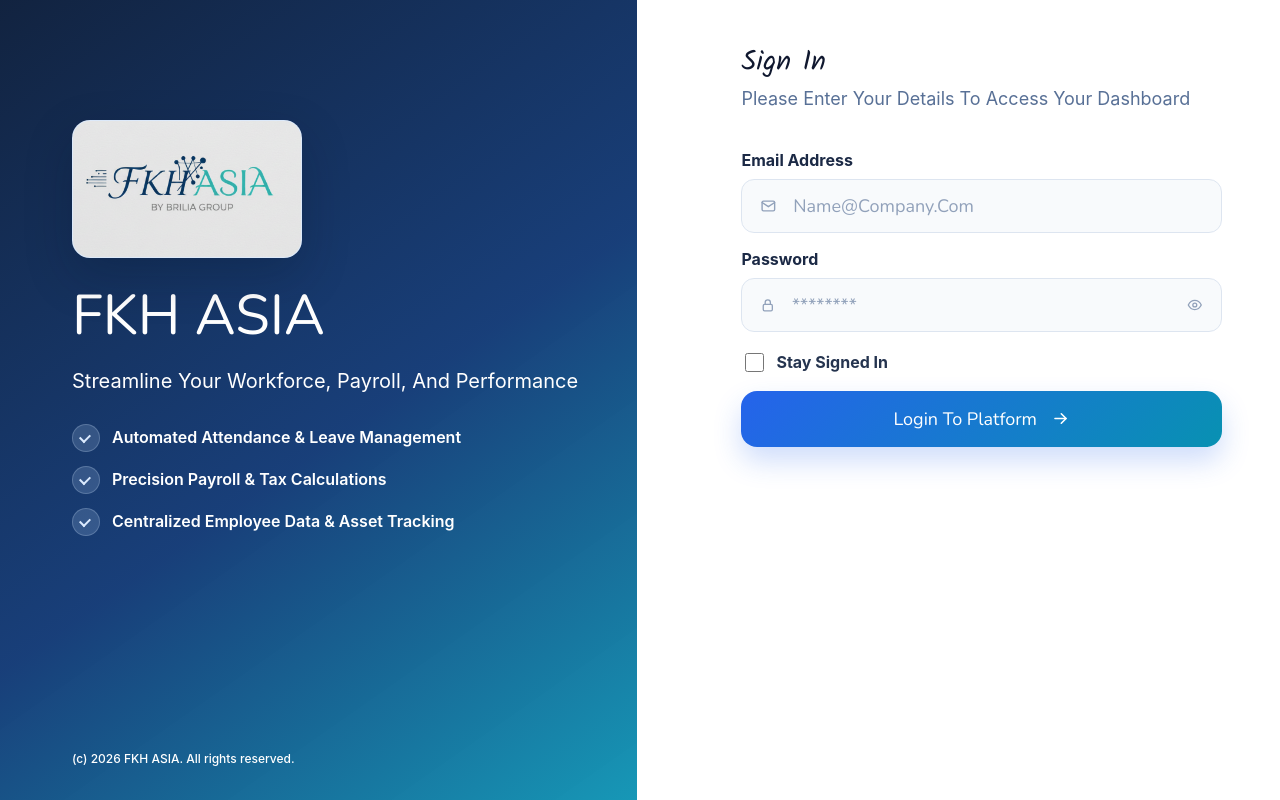
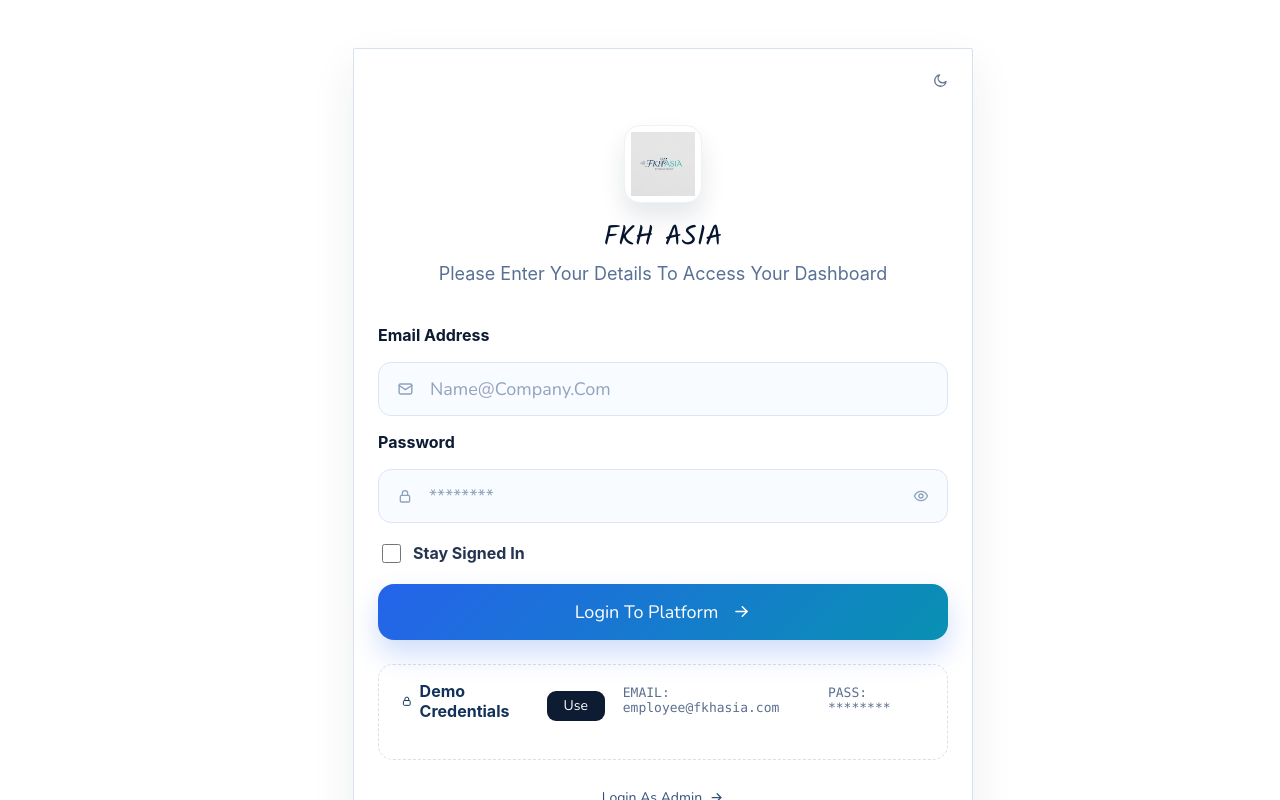
Before and after one commit to sufiyancodyvent-png/fkhasia, a React (Vite) app: page /login in a window 1280 px wide. Built offline with nearby package versions, Linux system fonts and the light colour scheme; no server answers.

Commit message:
Redesign login screen

```diff
--- a/src/components/auth/AuthForm.jsx
+++ b/src/components/auth/AuthForm.jsx
@@ -2,16 +2,42 @@
 import { useNavigate } from 'react-router-dom'
 import Icon from '../icons/Icon'
 import { login, saveSession } from '../../lib/api'
+import logo from '../../assets/logo.png'
+
+const demoCredentials = {
+  employee: {
+    email: import.meta.env.VITE_DEMO_EMPLOYEE_EMAIL || 'employee@fkhasia.com',
+    password: import.meta.env.VITE_DEMO_EMPLOYEE_PASSWORD || '',
+  },
+  admin: {
+    email: import.meta.env.VITE_DEMO_ADMIN_EMAIL || 'admin@fkhasia.com',
+    password: import.meta.env.VITE_DEMO_ADMIN_PASSWORD || '',
+  },
+}
 
 function AuthForm({ mode = 'login' }) {
   const navigate = useNavigate()
   const isRegister = mode === 'register'
   const [form, setForm] = useState({ email: '', password: '' })
+  const [demoRole, setDemoRole] = useState('employee')
   const [error, setError] = useState('')
   const [loading, setLoading] = useState(false)
+  const activeDemo = demoCredentials[demoRole]
 
   const updateField = (field) => (event) => {
     setForm((current) => ({ ...current, [field]: event.target.value }))
+  }
+
+  const useDemoCredentials = (role = demoRole) => {
+    const demo = demoCredentials[role]
+    setDemoRole(role)
+    setForm((current) => ({ email: demo.email, password: demo.password || current.password }))
+    setError('')
+  }
+
+  const toggleDemoRole = () => {
+    const nextRole = demoRole === 'employee' ? 'admin' : 'employee'
+    useDemoCredentials(nextRole)
   }
 
   const handleLogin = async (event) => {
@@ -33,8 +59,14 @@
   return (
     <section className="auth-form-panel" aria-label="Authentication">
       <div className="auth-card">
+        <button className="auth-theme-indicator" type="button" aria-label="Theme">
+          <Icon name="moon" size={18} />
+        </button>
+        <div className="auth-logo-badge">
+          <img src={logo} alt="FKH ASIA" />
+        </div>
         <div className="auth-copy">
-          <h2>{isRegister ? 'Create Account' : 'Sign In'}</h2>
+          <h2>{isRegister ? 'Create Account' : 'FKH ASIA'}</h2>
           <p>
             {isRegister
               ? 'Register Your Workspace Profile To Access Your Dashboard'
@@ -92,6 +124,27 @@
             <Icon name="arrowRight" size={22} />
           </button>
         </form>
+
+        {!isRegister && (
+          <>
+            <div className="demo-box">
+              <div className="demo-box-head">
+                <strong>
+                  <Icon name="lock" size={14} />
+                  Demo Credentials
+                </strong>
+                <button type="button" onClick={() => useDemoCredentials()}>Use</button>
+              </div>
+              <p>EMAIL: {activeDemo.email}</p>
+              <p>PASS: {activeDemo.password ? activeDemo.password : '********'}</p>
+            </div>
+
+            <button className="auth-role-link" type="button" onClick={toggleDemoRole}>
+              Login As {demoRole === 'employee' ? 'Admin' : 'Employee'}
+              <Icon name="arrowRight" size={15} />
+            </button>
+          </>
+        )}
       </div>
     </section>
   )
--- a/src/employee-final.css
+++ b/src/employee-final.css
@@ -3265,6 +3265,257 @@
   background: #fff !important;
 }
 
+/* Final auth screen: compact centered login card matching the requested reference. */
+#root .auth-shell {
+  min-height: 100vh;
+  display: flex;
+  align-items: center;
+  justify-content: center;
+  padding: 18px;
+  background: #efe4ec;
+}
+
+#root .auth-brand-panel {
+  display: none;
+}
+
+#root .auth-form-panel {
+  flex: 0 1 auto;
+  width: 100%;
+  min-height: 0;
+  padding: 0;
+  background: transparent;
+}
+
+#root .auth-card {
+  position: relative;
+  width: min(100%, 410px);
+  min-height: 0;
+  margin: 0 auto;
+  padding: 76px 24px 26px;
+  border: 1px solid #d9e1ed;
+  border-radius: 2px;
+  background: #ffffff;
+  box-shadow: 0 18px 45px rgba(15, 36, 68, 0.08);
+}
+
+#root .auth-theme-indicator {
+  position: absolute;
+  top: 18px;
+  right: 18px;
+  width: 28px;
+  height: 28px;
+  display: inline-flex;
+  align-items: center;
+  justify-content: center;
+  border: 0;
+  border-radius: 50%;
+  color: #64748b;
+  background: transparent;
+  cursor: default;
+}
+
+#root .auth-logo-badge {
+  width: 78px;
+  height: 78px;
+  margin: 0 auto 20px;
+  display: flex;
+  align-items: center;
+  justify-content: center;
+  border: 1px solid #edf2f7;
+  border-radius: 16px;
+  background: #ffffff;
+  box-shadow: 0 14px 24px rgba(15, 36, 68, 0.11);
+  overflow: hidden;
+}
+
+#root .auth-logo-badge img {
+  width: 64px;
+  height: 64px;
+  object-fit: contain;
+}
+
+#root .auth-copy {
+  text-align: center;
+}
+
+#root .auth-copy h2 {
+  margin: 0;
+  color: #07162f;
+  font-family: 'Nunito', Arial, sans-serif;
+  font-size: clamp(28px, 7vw, 34px);
+  font-weight: 900;
+  letter-spacing: 0;
+  line-height: 1.05;
+}
+
+#root .auth-copy p:last-child {
+  max-width: 285px;
+  margin: 12px auto 30px;
+  color: #557095;
+  font-size: 16px;
+  font-weight: 500;
+  line-height: 1.45;
+  text-transform: none;
+}
+
+#root .auth-form {
+  gap: 19px;
+}
+
+#root .auth-form label {
+  color: #0c1a32;
+  font-size: 14px;
+  font-weight: 900;
+  text-transform: none;
+  letter-spacing: 0;
+}
+
+#root .input-shell {
+  min-height: 50px;
+  margin-top: 8px;
+  padding: 0 14px;
+  border: 1px solid #dce6f2;
+  border-radius: 11px;
+  background: #f8fbff;
+  box-shadow: none;
+}
+
+#root .input-shell:focus-within {
+  border-color: #2f7af4;
+  box-shadow: 0 0 0 4px rgba(47, 122, 244, 0.12);
+}
+
+#root .input-shell svg {
+  color: #8ea2bd;
+}
+
+#root .input-shell input {
+  min-width: 0;
+  color: #17233d;
+  font-size: 18px;
+  font-weight: 700;
+}
+
+#root .input-shell input::placeholder {
+  color: #91a3bd;
+  opacity: 1;
+}
+
+#root .check-row {
+  flex-direction: row;
+  align-items: center;
+  gap: 9px;
+  margin-top: -2px;
+  font-size: 14px;
+  font-weight: 700;
+}
+
+#root .check-row input {
+  width: 16px;
+  height: 16px;
+  accent-color: #236cf1;
+}
+
+#root .auth-error {
+  margin: 0;
+  color: #e11d48;
+  font-size: 14px;
+  font-weight: 800;
+  line-height: 1.35;
+}
+
+#root .auth-form .primary-action {
+  min-height: 50px;
+  margin-top: 2px;
+  border: 0;
+  border-radius: 12px;
+  color: #ffffff;
+  background: linear-gradient(135deg, #2d6df1 0%, #0794b4 100%);
+  box-shadow: 0 14px 26px rgba(37, 99, 235, 0.23);
+  font-size: 16px;
+  font-weight: 900;
+}
+
+#root .auth-form .primary-action:disabled {
+  cursor: wait;
+  opacity: 0.75;
+}
+
+#root .demo-box {
+  margin-top: 28px;
+  padding: 14px 15px 13px;
+  border: 1px dashed #d6e0ed;
+  border-radius: 14px;
+  background: #ffffff;
+}
+
+#root .demo-box-head {
+  display: flex;
+  align-items: center;
+  justify-content: space-between;
+  gap: 12px;
+  margin-bottom: 12px;
+}
+
+#root .demo-box strong {
+  display: inline-flex;
+  align-items: center;
+  gap: 7px;
+  color: #12325a;
+  font-size: 13px;
+  font-weight: 900;
+}
+
+#root .demo-box button {
+  min-width: 45px;
+  min-height: 25px;
+  border: 0;
+  border-radius: 8px;
+  color: #ffffff;
+  background: #0d1b33;
+  font-size: 12px;
+  font-weight: 900;
+  cursor: pointer;
+}
+
+#root .demo-box p {
+  margin: 4px 0 0;
+  color: #5b6f8e;
+  font-family: ui-monospace, SFMono-Regular, Menlo, Consolas, monospace;
+  font-size: 12px;
+  font-weight: 800;
+  letter-spacing: 0;
+}
+
+#root .auth-role-link {
+  width: 100%;
+  min-height: 40px;
+  margin-top: 18px;
+  display: inline-flex;
+  align-items: center;
+  justify-content: center;
+  gap: 7px;
+  border: 0;
+  color: #33517b;
+  background: transparent;
+  font-size: 14px;
+  font-weight: 700;
+  cursor: pointer;
+}
+
+@media (max-width: 520px) {
+  #root .auth-shell {
+    align-items: flex-start;
+    padding: 14px 8px;
+  }
+
+  #root .auth-card {
+    width: min(100%, 360px);
+    padding: 76px 20px 24px;
+  }
+}
+
 #root .employee-shell.nav-expanded .employee-panel-brand::before {
   content: none !important;
   display: none !important;
```
